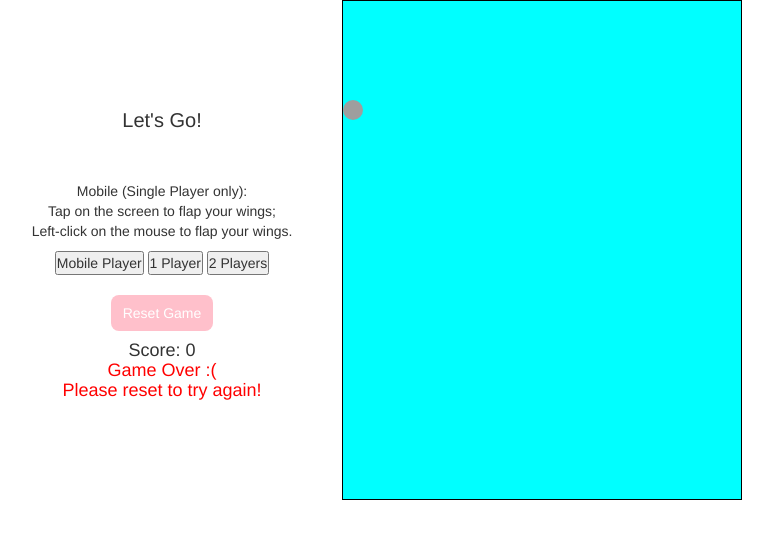
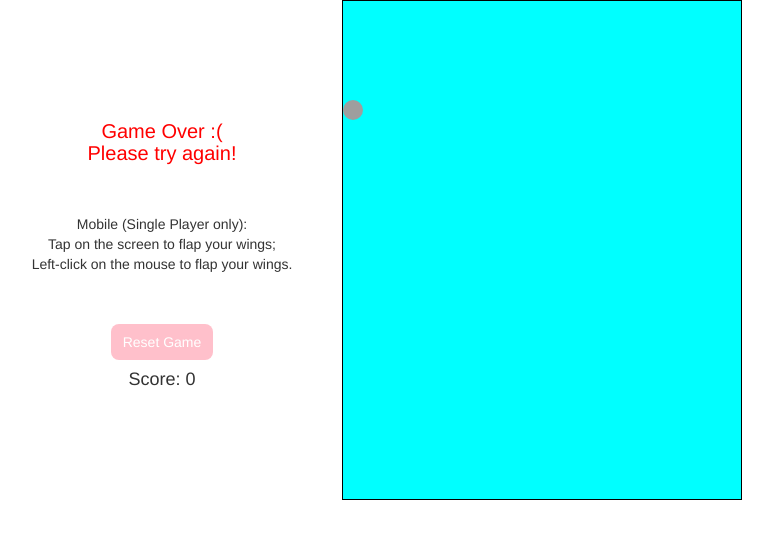
Before and after one commit to xsijin/Sinking-Ducks, a plain HTML site: page index.html in a window 1280 px wide. Both pictures are taken after a click on the button "Mobile Player". Shown: the whole page, without its empty margins (278-1051 px from the left). Drawn offline with nearby package versions, Linux system fonts and the light colour scheme; grey boxes are pictures that could not be loaded.

Commit message:
removed buttons after game start to prevent players from clicking

```diff
--- a/index.html
+++ b/index.html
@@ -13,20 +13,24 @@
     </header>
     <main>
         <div id="instructions">
-            <h3>Let's Go!</h3>
+            <h3 id="header">Let's Go!</h3>
                 <span id = "description">
                     Help the duck(s) stay afloat and avoid all obstacles!
                 <br>Select game mode below to begin.
                 </span>
                 <br><br>
+                <span id = "mobile-text">
                 <p>Mobile (Single Player only):
                     <br>Tap on the screen to flap your wings;
                     <br>Left-click on the mouse to flap your wings.
                 </p>
-                    <span id = "keyboard">
+                </span>
+                <span id = "one-text">
                     <p>Player 1:
                         <br>Press "W" on the keyboard to flap your wings.
                     </p>
+                </span>
+                <span id = "two-text">
                     <p>Player 2:
                         <br>Press "Up Arrow" on the keyboard to flap your wings.
                     </p>
--- a/js/main.js
+++ b/js/main.js
@@ -26,7 +26,10 @@
  const obstacles = document.getElementById("obstacles");
  const safespot = document.getElementById("safespot");
  const mobilePlayer = document.getElementById("mobile");
- const keyboardEl = document.getElementById("keyboard");
+ const headerEl = document.getElementById("header");
+ const oneTextEl = document.getElementById("one-text");
+ const twoTextEl = document.getElementById("two-text");
+ const mobileTextEl = document.getElementById("mobile-text");
  const onePlayer = document.getElementById("1P");
  const twoPlayer = document.getElementById("2P");
  const resetButton = document.getElementById("reset");
@@ -88,7 +91,8 @@ mobilePlayer.addEventListener("click", function() {
     player.classList.add("player");
     enableMobile();
     twoPlayerBonus = false;
-    keyboardEl.remove();
+    oneTextEl.remove();
+    twoTextEl.remove();
 });
 
 
@@ -98,6 +102,8 @@ onePlayer.addEventListener("click", function() {
     document.addEventListener('keydown', handleP1KeyPress);
     player.classList.add("player");
     twoPlayerBonus = false;
+    mobileTextEl.remove();
+    twoTextEl.remove();
 });
 
 
@@ -109,6 +115,7 @@ twoPlayer.addEventListener("click", function() {
     player.classList.add("player");
     player2.classList.add("player2");
     twoPlayerBonus = true;
+    mobileTextEl.remove();
 });
 
 
@@ -174,6 +181,7 @@ function initialize() {
     isGameOver = false;
     P1flapping = 0;
     P2flapping = 0;
+    removeButtons();
 }
 
 function enableMobile() {
@@ -201,13 +209,19 @@ function handleMouseClick() {
     p1flap();
 }
 
+function removeButtons() {
+    onePlayer.remove();
+    twoPlayer.remove();
+    mobile.remove();
+}
 
 let lastHighScore = parseFloat(localStorage.getItem("highScore")) || 0;
 
 function updateScore() {
     if (isGameOver) {
         // Display "Game Over" in red text below the score
-        scoreElement.innerHTML = `Score: ${countScore} <br><span style="color: red;">Game Over :(<br>Please reset to try again!</span>`;
+        scoreElement.innerHTML = `Score: ${countScore}`;
+        headerEl.innerHTML = '<span style="color: red;">Game Over :(<br>Please try again!</span>';
         descriptionEl.innerText = message; // Update the best_score element with the appropriate message
     } else {
         // Display the current score
```
Lines whose indentation alone changed are shown as unchanged.
